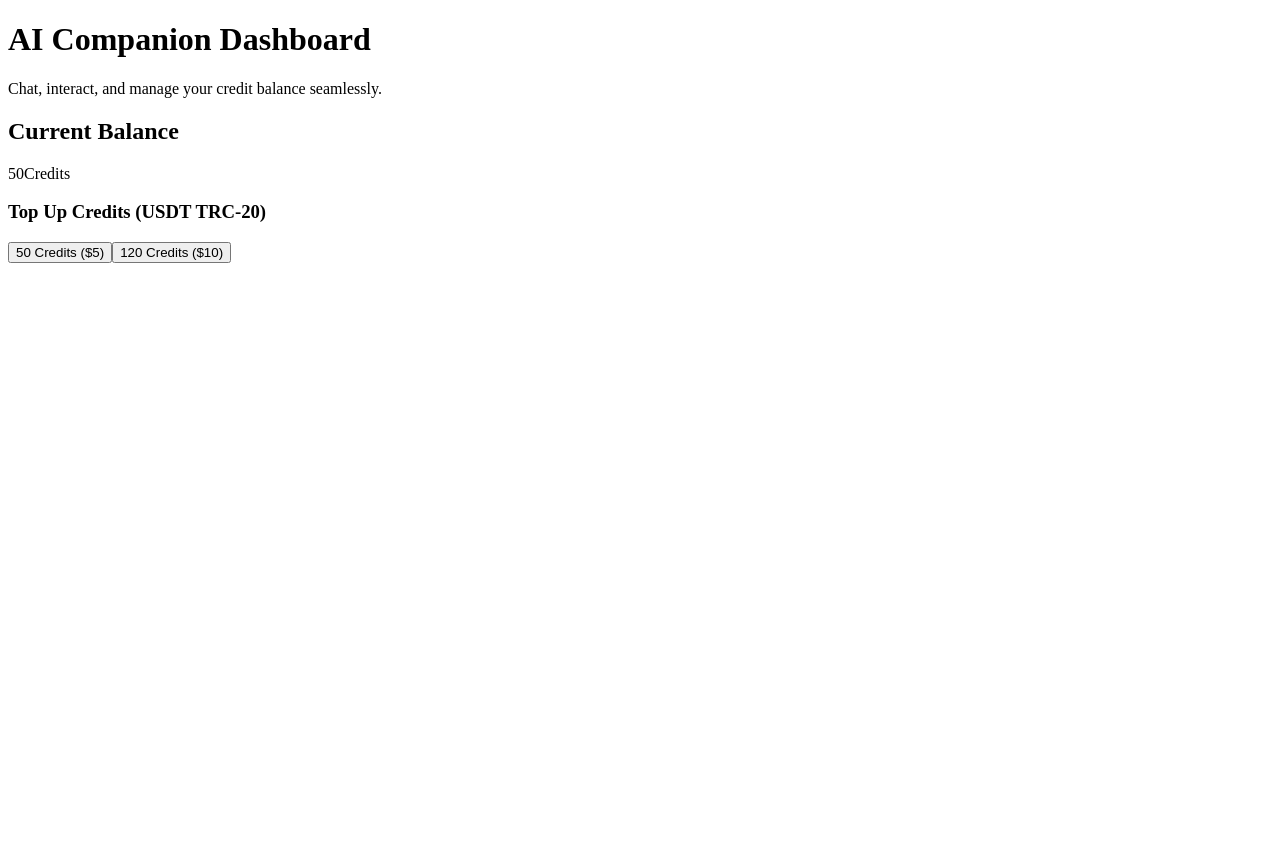
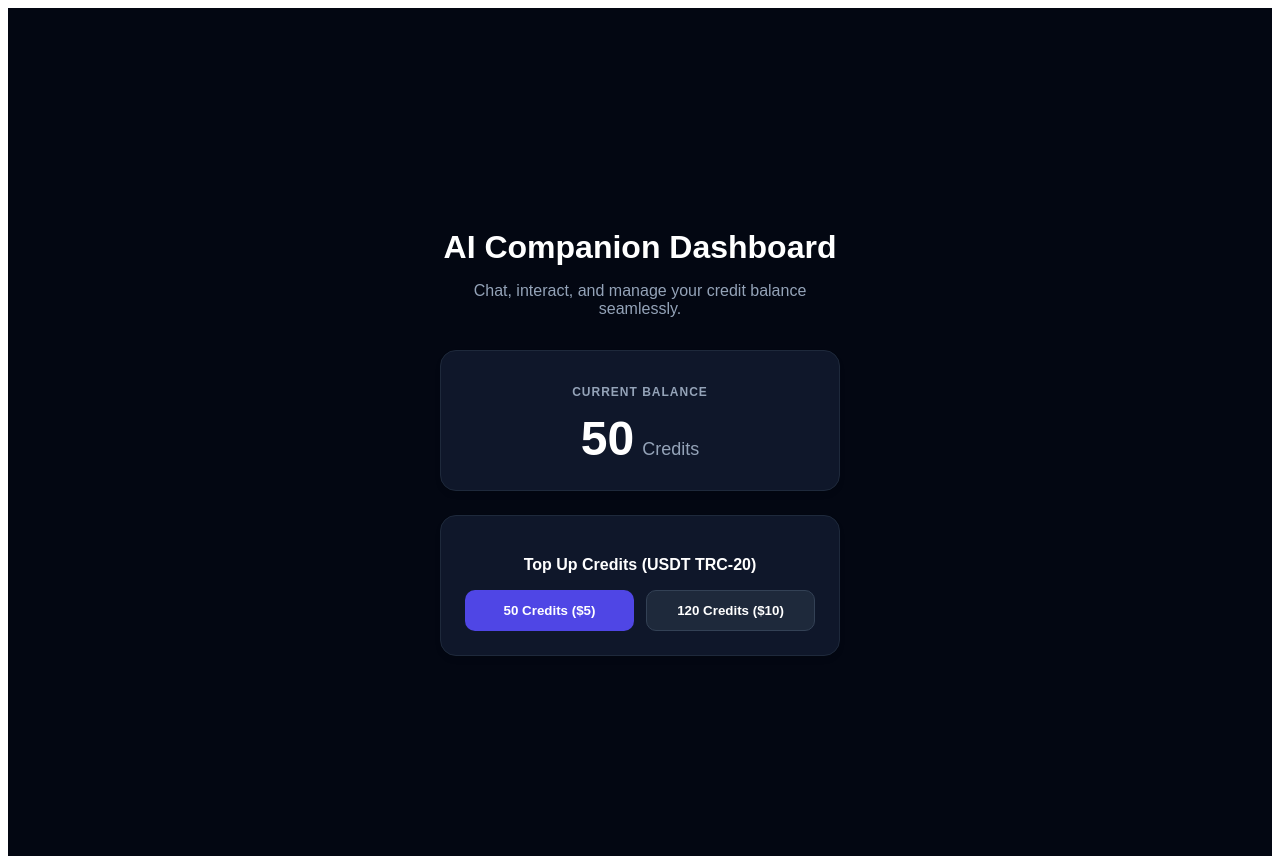
Before and after one commit to Tumuna-max/sturdy-funicular, a Next.js app: page / in a window 1280 px wide. Before the commit the page ends 800 px from the top, so only its background shows below. Built offline with nearby package versions, Linux system fonts and the light colour scheme.

Commit message:
Refactor page.js with inline styles and layout updates

```diff
--- a/app/page.js
+++ b/app/page.js
@@ -29,43 +29,82 @@ export default function Home() {
   };
 
   return (
-    <main className="min-h-screen bg-slate-950 text-white flex flex-col items-center justify-center p-6">
-      <div className="max-w-md w-full space-y-8 text-center">
-        <div>
-          <h1 className="text-4xl font-extrabold tracking-tight text-white sm:text-5xl">
-            AI Companion Dashboard
-          </h1>
-          <p className="mt-3 text-slate-400">
-            Chat, interact, and manage your credit balance seamlessly.
-          </p>
-        </div>
+    <main style={{
+      minHeight: '100vh',
+      backgroundColor: '#030712',
+      color: '#ffffff',
+      display: 'flex',
+      flexDirection: 'column',
+      alignItems: 'center',
+      justifyContent: 'center',
+      fontFamily: 'sans-serif',
+      padding: '24px'
+    }}>
+      <div style={{ maxWidth: '400px', width: '100%', textAlign: 'center' }}>
+        <h1 style={{ fontSize: '32px', fontWeight: 'bold', marginBottom: '8px' }}>
+          AI Companion Dashboard
+        </h1>
+        <p style={{ color: '#94a3b8', marginBottom: '32px' }}>
+          Chat, interact, and manage your credit balance seamlessly.
+        </p>
 
-        <div className="bg-slate-900 border border-slate-800 rounded-2xl p-6 shadow-xl">
-          <h2 className="text-sm font-semibold uppercase tracking-wider text-slate-400">
+        <div style={{
+          backgroundColor: '#0f172a',
+          border: '1px solid #1e293b',
+          borderRadius: '16px',
+          padding: '24px',
+          marginBottom: '24px',
+          boxShadow: '0 4px 6px -1px rgba(0, 0, 0, 0.1)'
+        }}>
+          <h2 style={{ fontSize: '12px', textTransform: 'uppercase', color: '#94a3b8', letterSpacing: '1px' }}>
             Current Balance
           </h2>
-          <div className="mt-4 flex items-baseline justify-center gap-2">
-            <span className="text-5xl font-extrabold text-white">50</span>
-            <span className="text-lg font-medium text-slate-400">Credits</span>
+          <div style={{ marginTop: '12px', display: 'flex', justifyContent: 'center', alignItems: 'baseline', gap: '8px' }}>
+            <span style={{ fontSize: '48px', fontWeight: 'bold' }}>50</span>
+            <span style={{ fontSize: '18px', color: '#94a3b8' }}>Credits</span>
           </div>
         </div>
 
-        <div className="bg-slate-900 border border-slate-800 rounded-2xl p-6 shadow-xl space-y-4">
-          <h3 className="text-lg font-semibold text-white">
+        <div style={{
+          backgroundColor: '#0f172a',
+          border: '1px solid #1e293b',
+          borderRadius: '16px',
+          padding: '24px',
+          boxShadow: '0 4px 6px -1px rgba(0, 0, 0, 0.1)'
+        }}>
+          <h3 style={{ fontSize: '16px', fontWeight: '600', marginBottom: '16px' }}>
             Top Up Credits (USDT TRC-20)
           </h3>
-          <div className="grid grid-cols-2 gap-4">
+          <div style={{ display: 'grid', gridTemplateColumns: '1fr 1fr', gap: '12px' }}>
             <button
               onClick={() => handlePayment(5, 50)}
               disabled={loading}
-              className="w-full bg-indigo-600 hover:bg-indigo-500 disabled:bg-indigo-900 text-white font-semibold py-3 px-4 rounded-xl transition duration-200 shadow-md"
+              style={{
+                backgroundColor: '#4f46e5',
+                color: '#ffffff',
+                fontWeight: '600',
+                padding: '12px',
+                borderRadius: '10px',
+                border: 'none',
+                cursor: 'pointer',
+                width: '100%'
+              }}
             >
               {loading ? 'Processing...' : '50 Credits ($5)'}
             </button>
             <button
               onClick={() => handlePayment(10, 120)}
               disabled={loading}
-              className="w-full bg-slate-800 hover:bg-slate-700 disabled:bg-slate-900 border border-slate-700 text-white font-semibold py-3 px-4 rounded-xl transition duration-200 shadow-md"
+              style={{
+                backgroundColor: '#1e293b',
+                color: '#ffffff',
+                fontWeight: '600',
+                padding: '12px',
+                borderRadius: '10px',
+                border: '1px solid #334155',
+                cursor: 'pointer',
+                width: '100%'
+              }}
             >
               {loading ? 'Processing...' : '120 Credits ($10)'}
             </button>
```
